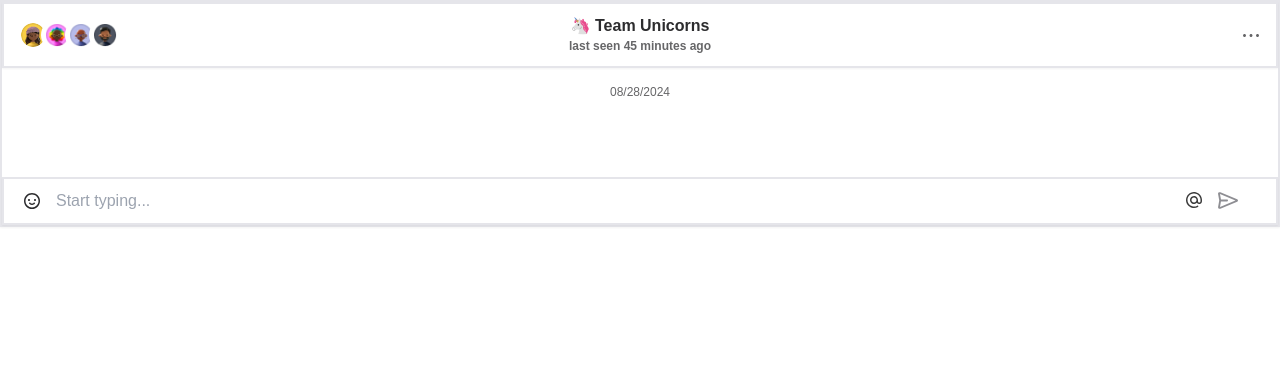
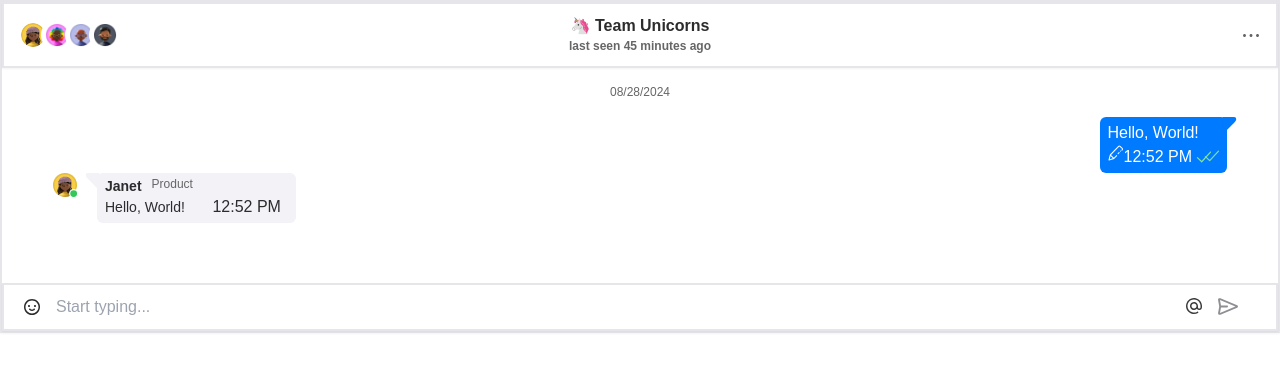
Before and after one commit to IliaTretiak/test_joytechnology, a Next.js app: page / in a window 1280 px wide. Shown: the top 372 px of the page. Built offline with nearby package versions, Linux system fonts and the light colour scheme.

Commit message:
Init edite message

```diff
--- a/src/components/messager/answer.tsx
+++ b/src/components/messager/answer.tsx
@@ -1,4 +1,3 @@
-import check from '../../assets/images/check.svg'
 import Image from 'next/image'
 import indicator from '../../assets/images/indicator.svg'
 import dayjs from 'dayjs'
--- a/src/components/messager/index.tsx
+++ b/src/components/messager/index.tsx
@@ -1,85 +1,57 @@
 import Message from './message'
-import Answer from './answer'
-import Users from '../../../public/data/users'
 import Footer from './footer'
 import useStore from '../../stores/store'
-import { useState, useEffect } from 'react';
+import { useState } from 'react';
 import { ChangeEvent } from "react";
 import dayjs from 'dayjs'
-
 
 const Bubble = () => {
     const storage = window.localStorage;
     const [message, setMessage] = useState<any>(storage.getItem("message"))
+    const [editer, setEditer] = useState<any>()
+    const [activeEdites, setActiveEdites] = useState<any>(false)
 
-
-    const { messager, addMessage } = useStore();
+    const { messager, addMessage, correctMessage } = useStore();
 
     const changeMessage = (e: ChangeEvent) => {
         const value = (e.target as HTMLInputElement).value;
         storage.setItem('message', value);
         setMessage(value);
     };
-    const editMessage = (e: ChangeEvent) => {
-        setMessage(messager);
+    const editMessage = (item: any) => {
+        setEditer(messager.indexOf(item))
+        setMessage(item);
+        setActiveEdites(true)
     };
     const sendMessage = (e: { preventDefault: () => void; }) : any => {
         e.preventDefault();
-        addMessage(message)
+        activeEdites ? correctMessage(editer, message) : addMessage(message)
         setMessage("");
+        setActiveEdites(false)
     }
 
-    const data = new FormData();
-    const handleChange = (e: ChangeEvent) => {
-        const input= e.target as HTMLInputElement;
-        const file: File = (input.files as FileList)[0];
-            data.append("file", file);
-    }
-    // const [activeAncwer, setActiveAnswer] = useState<any>(false)
-    // useEffect(() => {
-    //     setTimeout(() => setActiveAnswer((prev: any) => prev = true), 1000)
-    //   }, [messager])
-
     return (
-        <>
-        {/* <div className='flex flex-col gap-2 overflow-auto h-[100%]'> */}
+        <form>
             <span className='py-[17px] flex justify-center text-sm text-[#666668] font-normal leading-loose'>
                 {dayjs().format('MM/DD/YYYY')}
             </span>
-
             {
                 messager
-                    .map((item: any, key: any) =>
+                    .map((item: any) =>
                     <Message
-                    key={key}
+                    key={item}
                     item={item}
                     editMessage={editMessage}
                     />
                 )
             }
-             {/* {activeAncwer &&
-                Users
-                .map((user) =>
-                    {
-                        if (user.id == 1)
-                        return (
-                        <Answer
-                        key={user.id}
-                        name={user.name}
-                        post={user.post}
-                        src={user.src}
-                        />)
-                    })
-            } */}
-        {/* </div> */}
         <Footer
         message={message}
         messager={messager}
         changeMessage={changeMessage}
         sendMessage={sendMessage}
-        handleChange={handleChange}
         />
-        </>
+        </form>
     )
 }
 
--- a/src/components/messager/message.tsx
+++ b/src/components/messager/message.tsx
@@ -1,43 +1,28 @@
-import useStore from '../../stores/store'
 import check from '../../assets/images/check.svg'
 import pen from '../../assets/images/pen.svg'
 import tail from '../../assets/images/tail.svg'
 import { FC } from 'react';
 import dayjs from 'dayjs'
 import Answer from './answer'
-import Users from '../../../public/data/users'
 import { useState, useEffect } from 'react';
+import users_online from '../../../public/data/users';
 
 interface InputProps {
     editMessage?: any;
     item?: any;
-    key?: any
   }
 
 const Message:FC<InputProps> = ({
     editMessage,
     item,
-    key
 }) => {
-    const { messager } = useStore();
-    const [activeAncwer, setActiveAnswer] = useState<any>(false)
-    const [getId, setGetId] = useState(Number(1))
-    const getRandomInt = (max: number) => {
-        const output = Math.floor(Math.random() * max);
-        setGetId(output)
-      }
+    const [activeAnswer, setActiveAnswer] = useState<any>(true)
     useEffect(() => {
-        getRandomInt(Number(4))
-        setTimeout(() => setActiveAnswer((prev: any) => prev = true), 1000)
+        setTimeout(() => setActiveAnswer((prev: any) => prev = true), 800)
       }, [item.length !== 0])
 
     return (
         <>
-                <div className='flex flex-col gap-2 overflow-auto h-[100%]'>
-                {/* <span className='py-[17px] flex justify-center text-sm text-[#666668] font-normal leading-loose'>
-                {dayjs().format('MM/DD/YYYY')}
-            </span> */}
-
             <div className="flex justify-end pl-20 pr-[51px]">
                 {item.length !== 0 &&
                 <div className='
@@ -53,9 +38,9 @@ const Message:FC<InputProps> = ({
 
                     <div className="flex justify-between">
                         <div
-                    onClick={editMessage}
+                        onClick={() => editMessage(item)}
                         >
-                        <img width={16} height={8} src={pen.src} alt='редактировать сообщение'></img>
+                            <img className='cursor-pointer' width={16} height={8} src={pen.src} alt='редактировать сообщение'></img>
                         </div>
                         <div className='flex justify-center gap-[4px]'>
                             {dayjs().format('HH:mm A')}
@@ -78,11 +63,10 @@ const Message:FC<InputProps> = ({
                 }
             </div>
             {
-            activeAncwer &&
-            Users
-            .map((user) =>
+            activeAnswer &&
+            users_online
+            .map((user: any) =>
                 {
-                    // if (user.id: number === {getId}: number)
                     if (user.id === 1)
                     return (
                     <Answer
@@ -93,9 +77,7 @@ const Message:FC<InputProps> = ({
                     />)
                 })
             }
-        </div>
         </>
-
     )
 
 }
--- a/src/components/messager/upload.tsx
+++ b/src/components/messager/upload.tsx
@@ -1,12 +1,6 @@
 import dog from '../../assets/images/dog.svg'
-import { FC } from 'react';
 
-interface InputProps {
-    handleChange?: any;
-  }
-
-const Upload:FC<InputProps> = ({
-    handleChange,
+const Upload = ({
 }) => {
     return (
             <div>
--- a/src/stores/store.js
+++ b/src/stores/store.js
@@ -1,12 +1,16 @@
 import {create} from 'zustand';
 
 const useStore = create(set => ({
-  messager: [],
+  messager: ['Hello, World!'],
   addMessage: (message) => {
     set((state) => ({
       ...state,
       messager: [...state.messager, message]}))},
-      // messager: [message]}))},
+  correctMessage: (editer, message) => {
+    set((state) => ({
+      ...state,
+      messager: state.messager.toSpliced(editer, 1, message)
+      }))},
 }));
 
 
```
Lines whose indentation alone changed are shown as unchanged.
